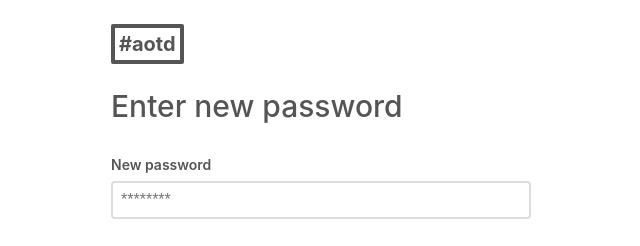
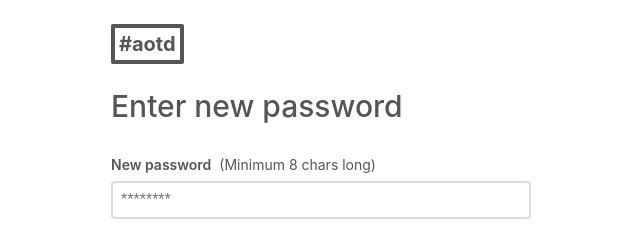
Before and after one commit to nishantdania/aotd-web, a React app: page /resetPassword in a window 1280 px wide. Shown: the top 246 px of the page, without its empty margins (329-969 px from the left). Built offline with nearby package versions, Linux system fonts and the light colour scheme; no server answers.

Commit message:
updated form validations

```diff
--- a/src/components/Inputs/GenericInput/genericInput.css
+++ b/src/components/Inputs/GenericInput/genericInput.css
@@ -46,3 +46,8 @@
 .errorInput {
   border-color: #ff7878;
 }
+
+.hint {
+  margin: 0 8px;
+  font-weight: 400;
+}
--- a/src/components/Inputs/GenericInput/genericInput.js
+++ b/src/components/Inputs/GenericInput/genericInput.js
@@ -16,12 +16,17 @@ class GenericInput extends Component {
       linkText,
       handleChange,
       errorMessage,
+      hint,
     } = this.props;
 
     return <div className={cx(styles['outer'], className)}>
       {label ?
         <div className={cx(styles['label'])}>
           {label}
+          {hint ? <span className={cx(styles['hint'])}>
+            {`(${hint})`}
+          </span>
+          : null }
           { linkText && link
             ? <Link to={link} className={cx(styles['link'])}>
                 {linkText}
--- a/src/components/Login/login.js
+++ b/src/components/Login/login.js
@@ -12,11 +12,28 @@ class Login extends Component {
   state = {
     email: '',
     password: '',
+    invalid: {},
+  }
+
+  validate = () => {
+    const {email, password} = this.state;
+    var invalid = {};
+    if(email.length == 0){
+      invalid.email = 'Email is required';
+    }
+    if(password.length < 8){
+      invalid.password = 'Password should be atleast 8 characters long';
+    }
+    this.setState({
+      invalid: invalid
+    });
+    return Object.keys(invalid).length == 0;
   }
 
   login = () => {
     const {login} = this.props;
     const {email, password} = this.state;
+    if(this.validate()) {
       login({
         email,
         password
@@ -27,6 +44,7 @@ class Login extends Component {
       })
       .catch()
     }
+  }
 
   changeState = (change) => {
     this.setState(
@@ -36,6 +54,9 @@ class Login extends Component {
   }
 
   render () {
+
+    const {invalid} = this.state;
+
     return <div className={cx(styles['outer'])}>
       <Link to='/' className={cx(styles['logo'])} >
         <h1>#aotd</h1>
@@ -51,6 +72,7 @@ class Login extends Component {
           label='Email'
           placeholder='artist@email.com'
           handleChange={(e) => this.changeState({ email:  e.target.value })}
+          errorMessage={invalid.email}
         />
       <GenericInput
         label='Password'
@@ -59,6 +81,7 @@ class Login extends Component {
         linkText='Forgot?'
         link='/forgotpassword'
         handleChange={(e) => this.changeState({ password:  e.target.value })}
+        errorMessage={invalid.password}
       />
       </form>
       <TransparentButton
--- a/src/components/ResetPassword/resetPassword.js
+++ b/src/components/ResetPassword/resetPassword.js
@@ -16,7 +16,24 @@ class ResetPassword extends Component {
   state = {
     password: '',
     confirmPassword: '',
+    invalid: {}
   }
+
+  validate = () => {
+    const { password, confirmPassword } = this.state;
+    var invalid = {};
+    if(password.length < 8){
+      invalid.password = 'Password should be 8 chars or more';
+    }
+    if(confirmPassword !== password){
+      invalid.confirmPassword = 'Passwords don\'t match';
+    }
+    this.setState({
+      invalid: invalid
+    });
+    return Object.keys(invalid).length == 0;
+  }
+
 
   resetPassword = () => {
     const { resetPassword, location } = this.props;
@@ -24,6 +41,7 @@ class ResetPassword extends Component {
     const query = qs.parse(location.search);
     const token = query.token;
 
+    if(this.validate()) {
       resetPassword({
         password,
         token
@@ -44,6 +62,7 @@ class ResetPassword extends Component {
         this.throwError();
       })
     }
+  }
 
   throwError = () => {
     this.props.showToastAction(
@@ -61,6 +80,9 @@ class ResetPassword extends Component {
   }
 
   render () {
+
+    const {invalid} = this.state;
+
     return <div className={cx(styles['outer'])}>
       <Link to='/' className={cx(styles['logo'])} >
         <h1>#aotd</h1>
@@ -74,12 +96,15 @@ class ResetPassword extends Component {
           placeholder='********'
           type='password'
           handleChange={(e) => this.changeState({ password:  e.target.value })}
+          errorMessage={invalid.password}
+          hint='Minimum 8 chars long'
         />
         <GenericInput
           label='Confirm new password'
           placeholder='********'
           type='password'
           handleChange={(e) => this.changeState({ confirmPassword:  e.target.value })}
+          errorMessage={invalid.confirmPassword}
         />
       </form>
       <TransparentButton
```
Lines whose indentation alone changed are shown as unchanged.
